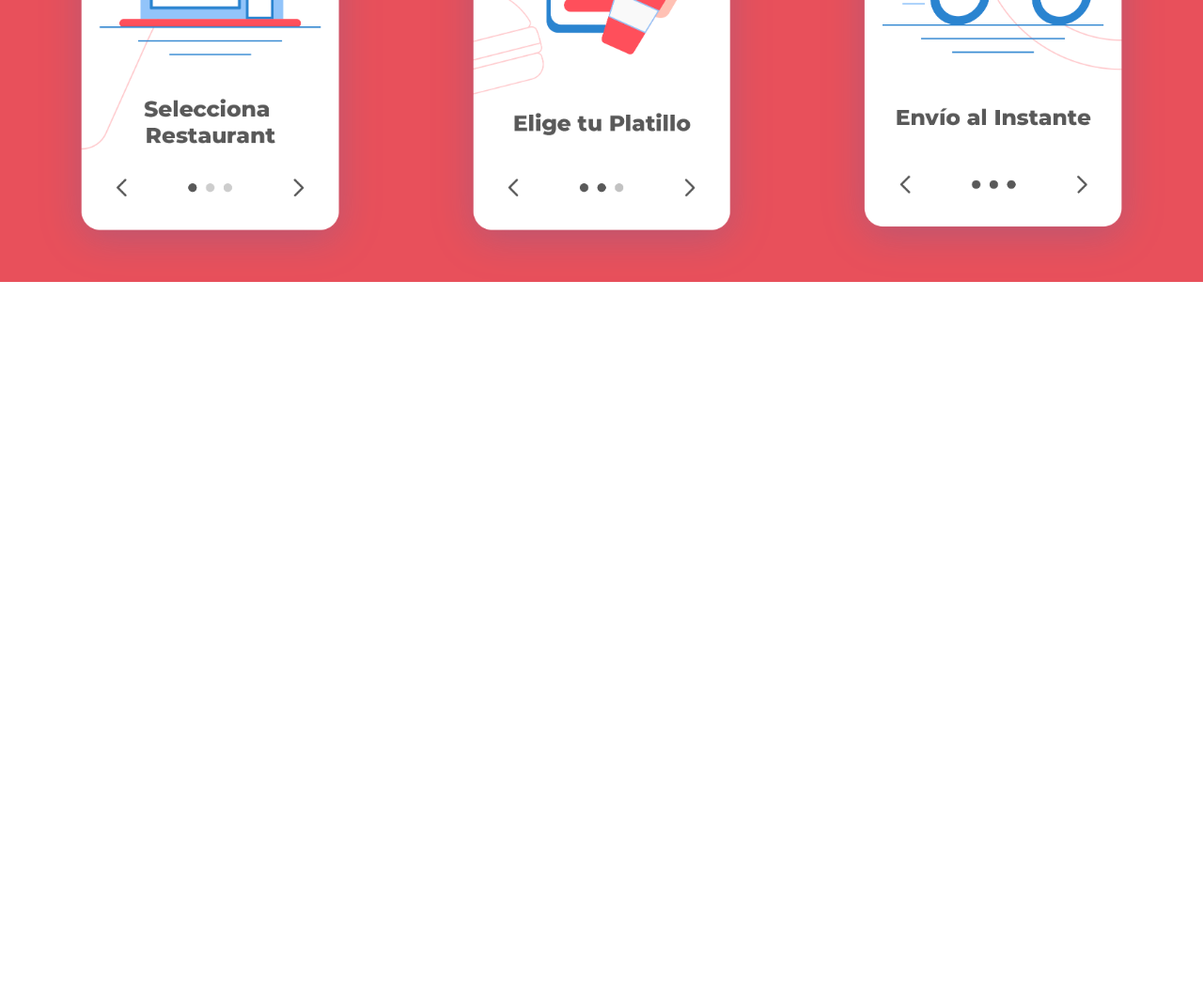
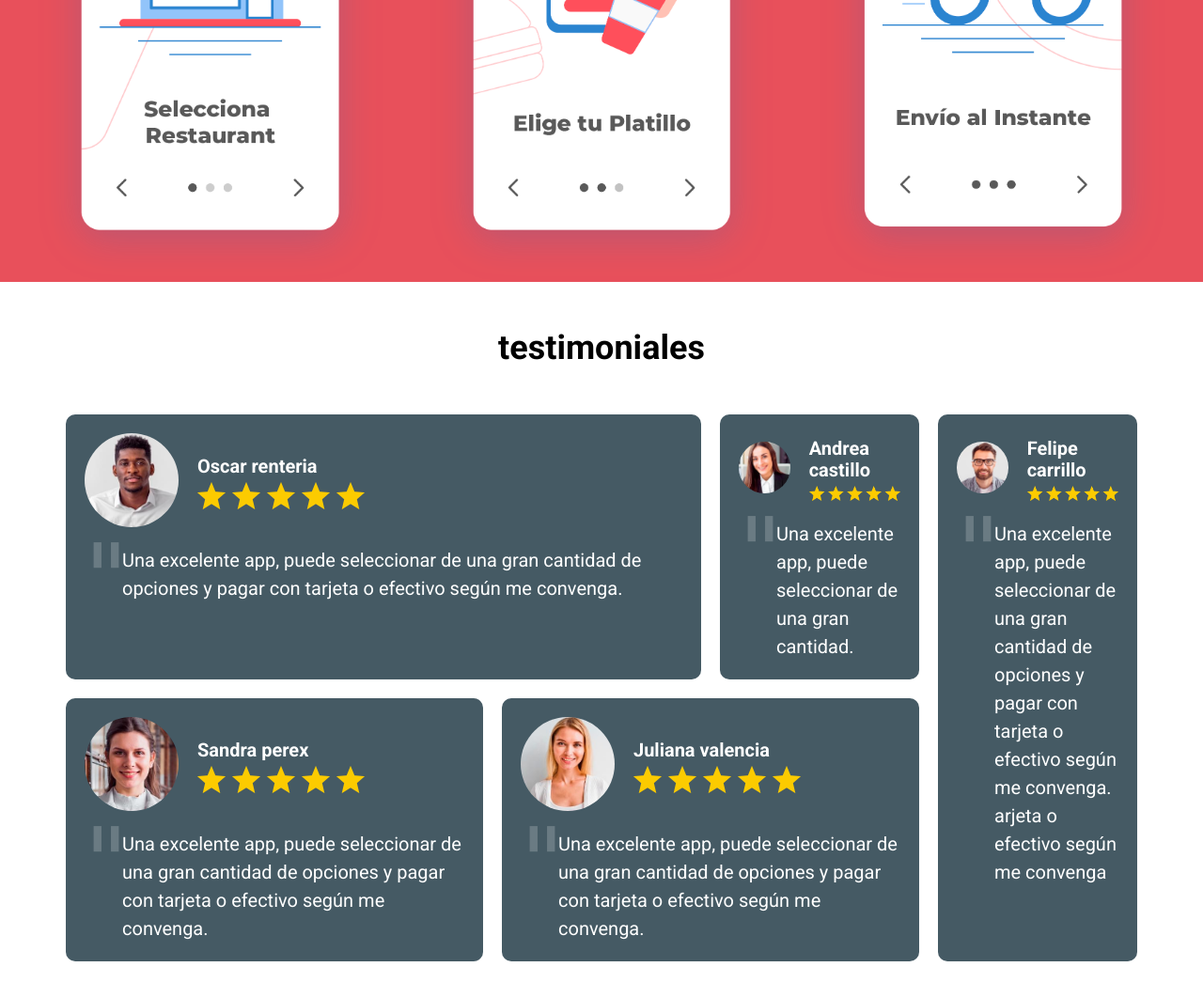
Before and after one commit to InfiTech-tecnology/Delivery-app, a website: page index.html in a window 1280 px wide. Shown: the part 1515-2577 px from the top of the page at 94% size. Before the commit the page ends 1815 px from the top, so only its background shows below. Drawn offline with Linux system fonts and the light colour scheme.

Commit message:
se ajusto los testimonial estructura

```diff
--- a/index.html
+++ b/index.html
@@ -30,44 +30,171 @@
     <section class="contenedor formulario">
       <div class="formulario__grid">
         <div class="formulario__contenido">
-                <h2 class="formulario__heading">Encuentra y Pide comida de tu restaurante favorito</h2>
+          <h2 class="formulario__heading">
+            Encuentra y Pide comida de tu restaurante favorito
+          </h2>
           <form class="formulario__buscar">
             <div class="formulario__campo">
               <label class="formulario__label">Restaurant</label>
-                        <input class="formulario__input" type="text" placeholder="Bettos Pizza"/>
+              <input
+                class="formulario__input"
+                type="text"
+                placeholder="Bettos Pizza"
+              />
             </div>
 
             <div class="formulario__campo">
               <label class="formulario__label">Platillo</label>
-                        <input class="formulario__input" type="text" placeholder="Hamburguesa, Pizza, carnes"/>
+              <input
+                class="formulario__input"
+                type="text"
+                placeholder="Hamburguesa, Pizza, carnes"
+              />
             </div>
-                    <input type="submit" class="formulario__submit" value="Buscar">
+            <input type="submit" class="formulario__submit" value="Buscar" />
           </form>
         </div>
         <div class="formulario__imagen-contenedor">
-                <img class="formulario__imagen" src="/build/img/dibujo_repartidor.svg" alt="imagen repartidor"/>
+          <img
+            class="formulario__imagen"
+            src="/build/img/dibujo_repartidor.svg"
+            alt="imagen repartidor"
+          />
         </div>
       </div>
     </section>
 
     <section class="pasos">
-      <img src="/build/img/wave.svg" alt="imagen wave" class="pasos__wave">
+      <img src="/build/img/wave.svg" alt="imagen wave" class="pasos__wave" />
 
       <div class="pasos__contenido">
-         <h2 class="pasos__heading">¿Cómo funciona?<span class="pasos__heading--descripcion">Tan fácil como 1, 2 y 3</span></h2>
+        <h2 class="pasos__heading">
+          ¿Cómo funciona?<span class="pasos__heading--descripcion"
+            >Tan fácil como 1, 2 y 3</span
+          >
+        </h2>
 
         <div class="pasos__grid contenedor">
           <div class="pasos__paso">
-                <img class="pasos__imagen" src="build/img/paso_1.png" alt="imagen paso 1"/>
+            <img
+              class="pasos__imagen"
+              src="build/img/paso_1.png"
+              alt="imagen paso 1"
+            />
           </div>
           <div class="pasos__paso">
-                <img class="pasos__imagen" src="build/img/paso_2.png" alt="imagen paso 2"/>
+            <img
+              class="pasos__imagen"
+              src="build/img/paso_2.png"
+              alt="imagen paso 2"
+            />
           </div>
           <div class="pasos__paso">
-                <img class="pasos__imagen" src="build/img/paso_3.png" alt="imagen paso 3"/>
+            <img
+              class="pasos__imagen"
+              src="build/img/paso_3.png"
+              alt="imagen paso 3"
+            />
           </div>
         </div>
       </div>
     </section>
+
+    <section class="contenedor testimoniales">
+      <h2 class="testimoniales__heading">testimoniales</h2>
+
+      <div class="contenedor testimoniales__grid">
+        <div class="testimonial">
+          <header class="testimonial__header">
+            <div class="testimonial__imagen">
+              <img
+                src="build/img/testimonial1.jpg"
+                alt="imagen testimonial 1"
+              />
+            </div>
+            <div class="testimonial_-informacion">
+              <p class="testimonial__author">Oscar renteria</p>
+              <img class="testimonial__calificacion" src="build/img/estrellas.png" alt="imagen estrellas" />
+            </div>
+          </header>
+
+          <blockquote class="testimonial__texto">
+              Una excelente app, puede seleccionar de una gran cantidad de opciones y pagar con tarjeta o efectivo según me convenga.
+          </blockquote>
+        </div><!--testimonial-->
+        <div class="testimonial">
+          <header class="testimonial__header">
+            <div class="testimonial__imagen">
+              <img
+                src="build/img/testimonial2.jpg"
+                alt="imagen testimonial 2"
+              />
+            </div>
+            <div class="testimonial_-informacion">
+              <p class="testimonial__author">Andrea castillo</p>
+              <img class="testimonial__calificacion" src="build/img/estrellas.png" alt="imagen estrellas" />
+            </div>
+          </header>
+
+          <blockquote class="testimonial__texto">
+              Una excelente app, puede seleccionar de una gran cantidad.
+          </blockquote>
+        </div><!--testimonial-->
+        <div class="testimonial">
+          <header class="testimonial__header">
+            <div class="testimonial__imagen">
+              <img
+                src="build/img/testimonial3.jpg"
+                alt="imagen testimonial 3"
+              />
+            </div>
+            <div class="testimonial_-informacion">
+              <p class="testimonial__author">Felipe carrillo</p>
+              <img class="testimonial__calificacion" src="build/img/estrellas.png" alt="imagen estrellas" />
+            </div>
+          </header>
+
+          <blockquote class="testimonial__texto">
+              Una excelente app, puede seleccionar de una gran cantidad de opciones y pagar con tarjeta o efectivo según me convenga.  arjeta o efectivo según me convenga
+          </blockquote>
+        </div><!--testimonial-->
+        <div class="testimonial">
+          <header class="testimonial__header">
+            <div class="testimonial__imagen">
+              <img
+                src="build/img/testimonial4.jpg"
+                alt="imagen testimonial 4"
+              />
+            </div>
+            <div class="testimonial_-informacion">
+              <p class="testimonial__author">Sandra perex</p>
+              <img class="testimonial__calificacion" src="build/img/estrellas.png" alt="imagen estrellas" />
+            </div>
+          </header>
+
+          <blockquote class="testimonial__texto">
+              Una excelente app, puede seleccionar de una gran cantidad de opciones y pagar con tarjeta o efectivo según me convenga.
+          </blockquote>
+        </div><!--testimonial-->
+        <div class="testimonial">
+          <header class="testimonial__header">
+            <div class="testimonial__imagen">
+              <img
+                src="build/img/testimonial5.jpg"
+                alt="imagen testimonial 5"
+              />
+            </div>
+            <div class="testimonial_-informacion">
+              <p class="testimonial__author">Juliana valencia</p>
+              <img class="testimonial__calificacion" src="build/img/estrellas.png" alt="imagen estrellas" />
+            </div>
+          </header>
+
+          <blockquote class="testimonial__texto">
+              Una excelente app, puede seleccionar de una gran cantidad de opciones y pagar con tarjeta o efectivo según me convenga.
+          </blockquote>
+        </div><!--testimonial-->
+      </div>
+    </section>
   </body>
 </html>
--- a/src/scss/app.scss
+++ b/src/scss/app.scss
@@ -2,3 +2,4 @@
 @use 'header';
 @use 'formulario';
 @use 'pasos';
+@use 'testimoniales';
```
Also changed, not shown: build/css/app.css. Lines whose indentation alone changed are shown as unchanged.
